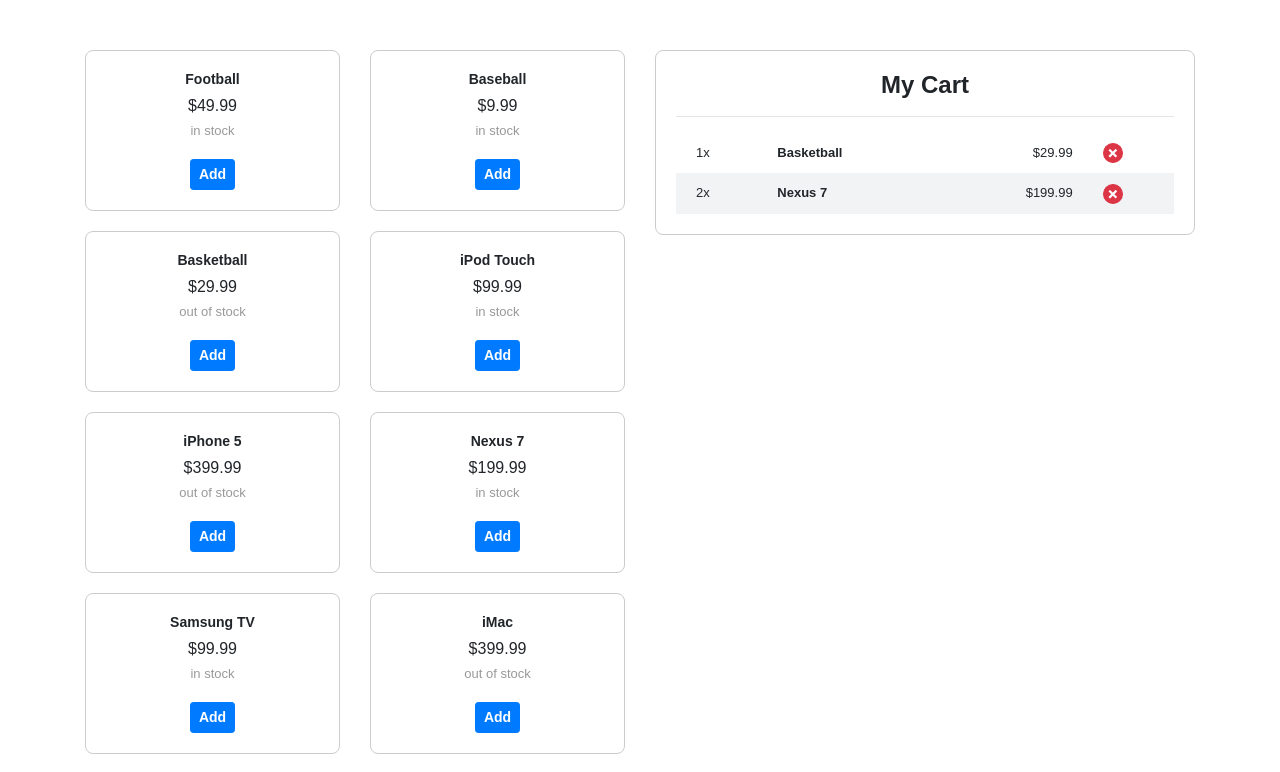
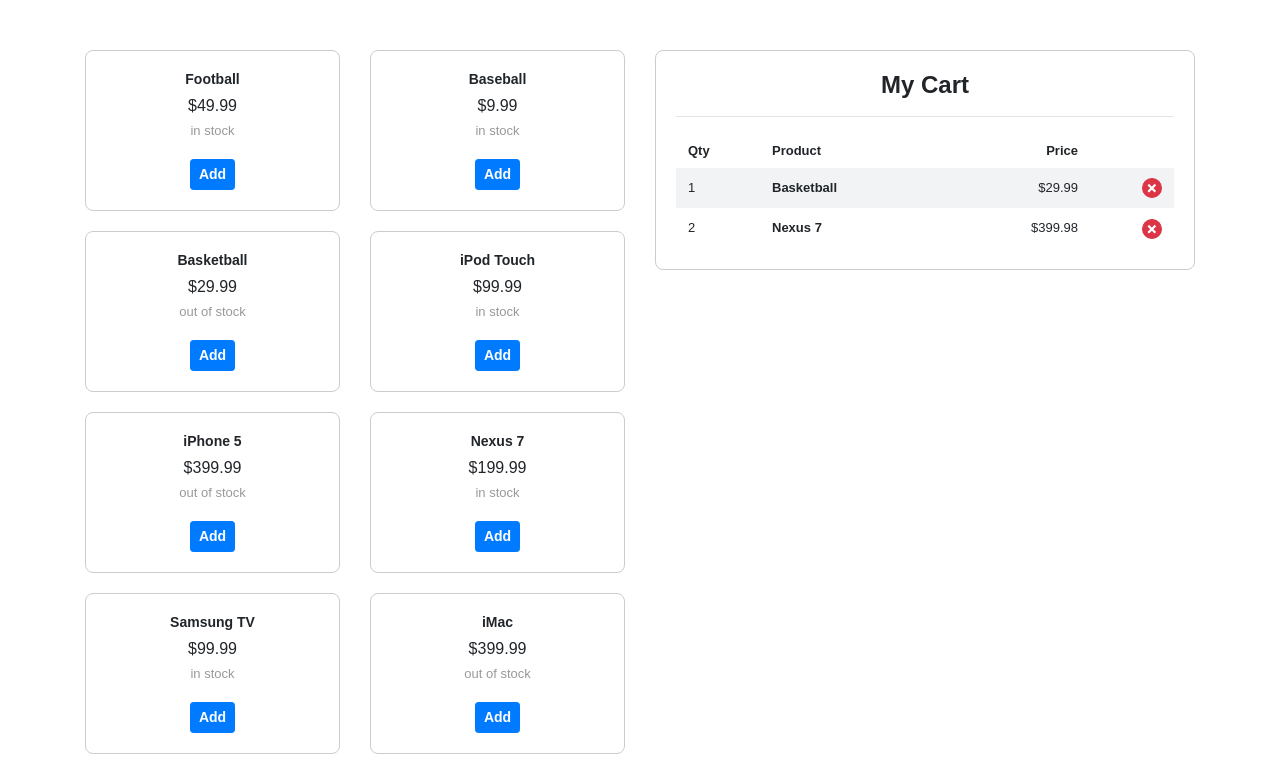
Before and after one commit to itkilleddave/react-thinking-in-react, a React (Create React App) app: page / in a window 1280 px wide. Shown: the top 772 px of the page. Built offline with nearby package versions, Linux system fonts and the light colour scheme.

Commit message:
added add product functionality

```diff
--- a/src/App/Shop/Shop.css
+++ b/src/App/Shop/Shop.css
@@ -40,7 +40,7 @@
 	text-align: left;
 }
 .cart-product {
-	padding:10px 20px;
+	padding:10px 12px;
 }
 .cart-product .name,
 .cart-product .price,
@@ -54,8 +54,18 @@
 .cart-product .price {
 	text-align: right;
 }
+.cart-product .remove {
+	text-align: right;
+}
 .cart-product:nth-child(even) {
 	background: #f2f3f5;
+}
+.cart-product-list-header {
+	font-weight: bold;
+	padding:10px 12px;
+}
+.cart-product-list-header .price {
+	text-align: right;
 }
 .remove button {
 	border-radius: 50%;
--- a/src/App/Shop/Shop.js
+++ b/src/App/Shop/Shop.js
@@ -72,7 +72,7 @@
 			<div className="cart-product">
 				<div className="row">
 					<div className="col-2 quantity">
-							{this.props.quantity}x
+							{this.props.quantity}
 					</div>
 					<div className="col-4 name">
 							{this.props.name}
@@ -90,19 +90,45 @@
 			)
 	}
 }
+class CartProductListHeader extends React.Component {
+
+	render() {
+		return(
+			<div className="cart-product-list-header">
+				<div className="row">
+					<div className="col-2 quantity">
+							Qty
+					</div>
+					<div className="col-4 name">
+							Product
+					</div>
+					<div className="col-4 price">
+							Price
+					</div>
+					<div className="col-2 remove">
+
+					</div>
+				</div>
+			</div>
+			)
+	}
+}
 
 class CartProductList extends React.Component {
 
 	render(){
 		return(
 			<div className="cart-product-list">
+
+					<CartProductListHeader />
+
 					{this.props.products.map((p) =>
 						p.added
 						?
 						<CartProduct
 						key={p.name}
 						name={p.name}
-						price={p.price}
+						price={Math.round((p.added * p.price)*100)/100}
 						quantity={p.added}
 						/>
 						:
@@ -147,16 +173,19 @@
 
 	handleClickProduct(pid) {
 
-		console.log(pid+100);
+		const newProductState = this.state.products.map((p) => {
 
-		alert("Do this next: Match the id (e.g. this id is "+pid+") and increment the added prop. Then setState.");
+			if (p.id === pid) {
+				p.added++;
+			}
+			return p;
+		});
 
-		// const newProductState = this.state.products.map((p) => {
-		// 	return p.id === pid ? added
-		// });
+		this.setState({products: newProductState});
 	}
 
 	render() {
+		//console.log(this.state.products);
 		return (
 			<div className="container">
 				<div className="row">
```
